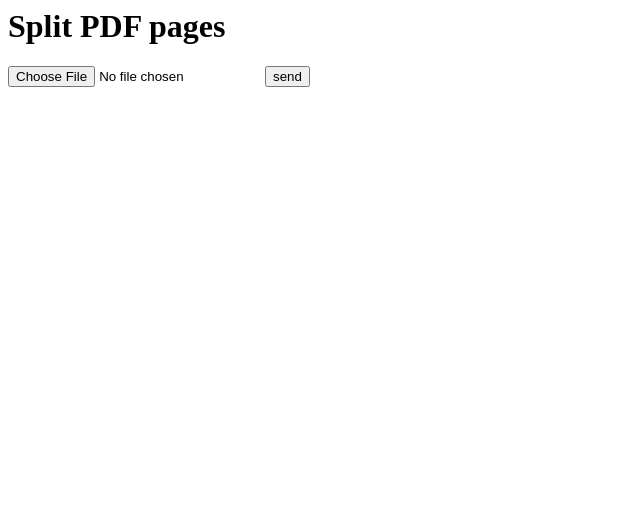
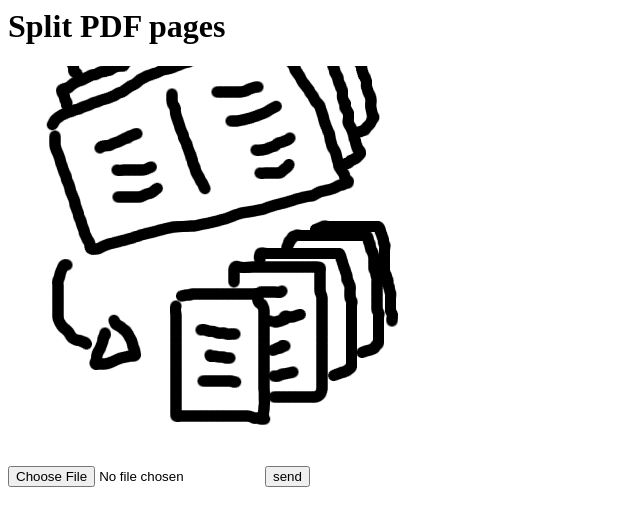
Before and after one commit to fiatjaf/splitpages, a website: page public/index.html in a window 1280 px wide. Shown: the whole page, without its empty margins (0-640 px from the left). Drawn offline with Linux system fonts and the light colour scheme.

Commit message:
add picture.

```diff
--- a/public/index.html
+++ b/public/index.html
@@ -7,6 +7,8 @@
 
   <h1>Split PDF pages</h1>
 
+  <img src=https://raw.githubusercontent.com/fiatjaf/splitpages/master/splitpages.png>
+
   <form action=/split method=POST enctype=multipart/form-data>
     <input type=file name=pdf>
     <button type=submit>send</button>
```
Also changed, not shown: README.md (added), splitpages.png (added).
